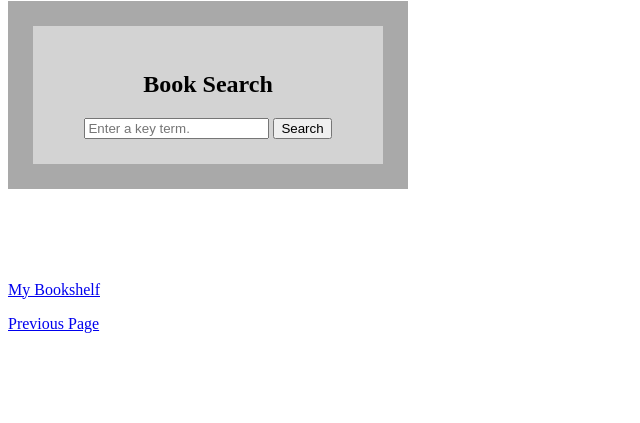
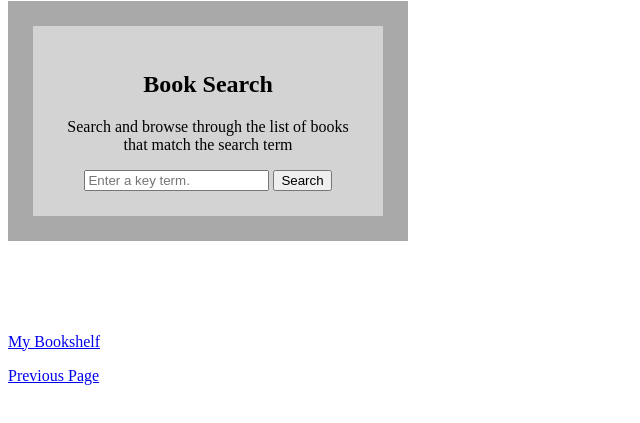
Before and after one commit to ubobbitt/IT4203, a plain HTML site: page booksearch.html in a window 1280 px wide. Shown: the part 79-502 px from the top of the page, without its empty margins (0-640 px from the left). Drawn offline with nearby package versions, Linux system fonts and the light colour scheme.

Commit message:
Add files via upload

```diff
--- a/booksearch.html
+++ b/booksearch.html
@@ -18,6 +18,7 @@ section {background-color: lightgrey;
 <body>
 <h1>Home</h1>
 <section><h2>Book Search</h2>
+<p>Search and browse through the list of books that match the search term</P
 <form>
 <input id="searchterm" type="text" name="searchterm" placeholder="Enter a key term.">
 <input id="submit" type="button" value="Search">
```
